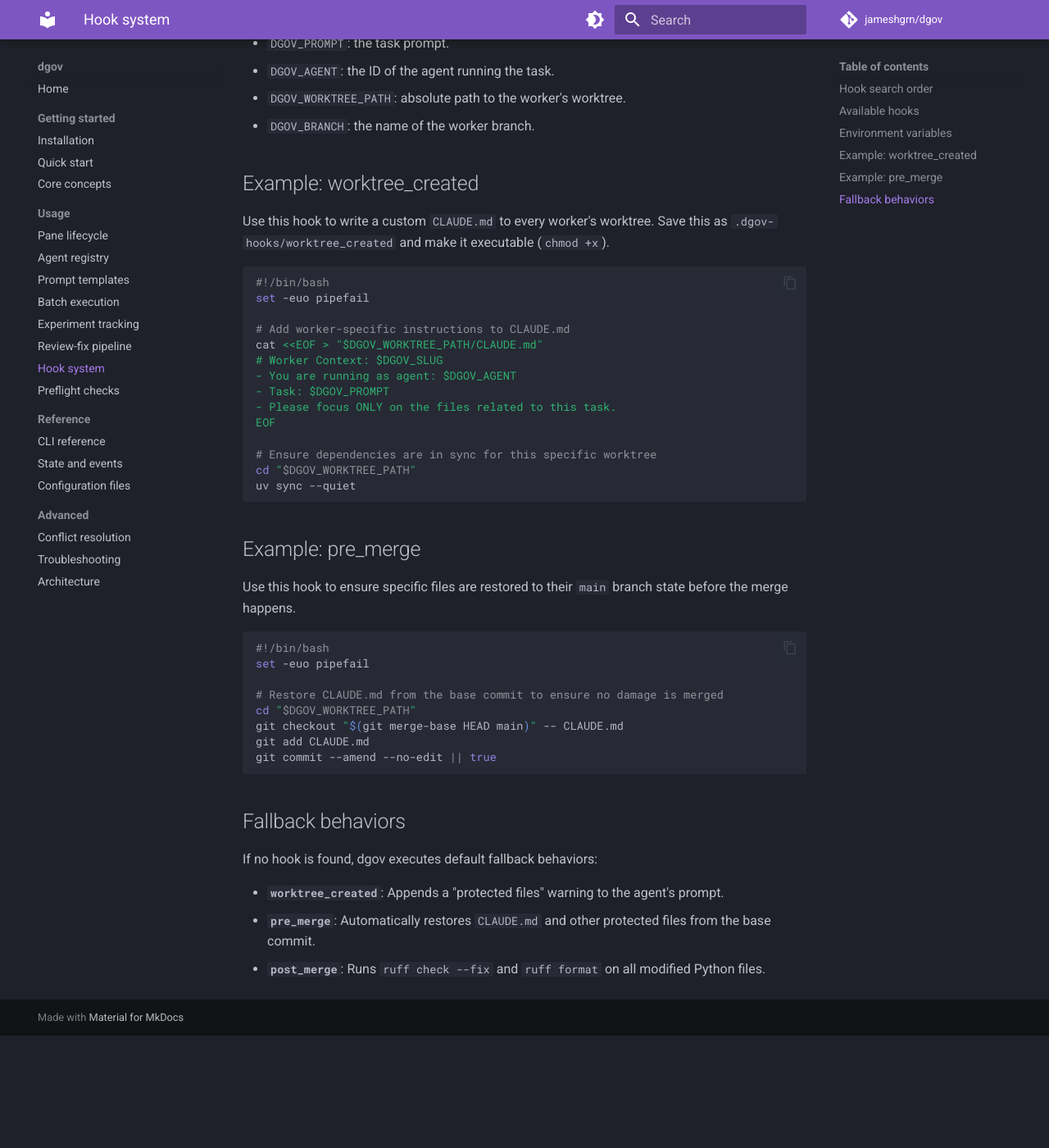
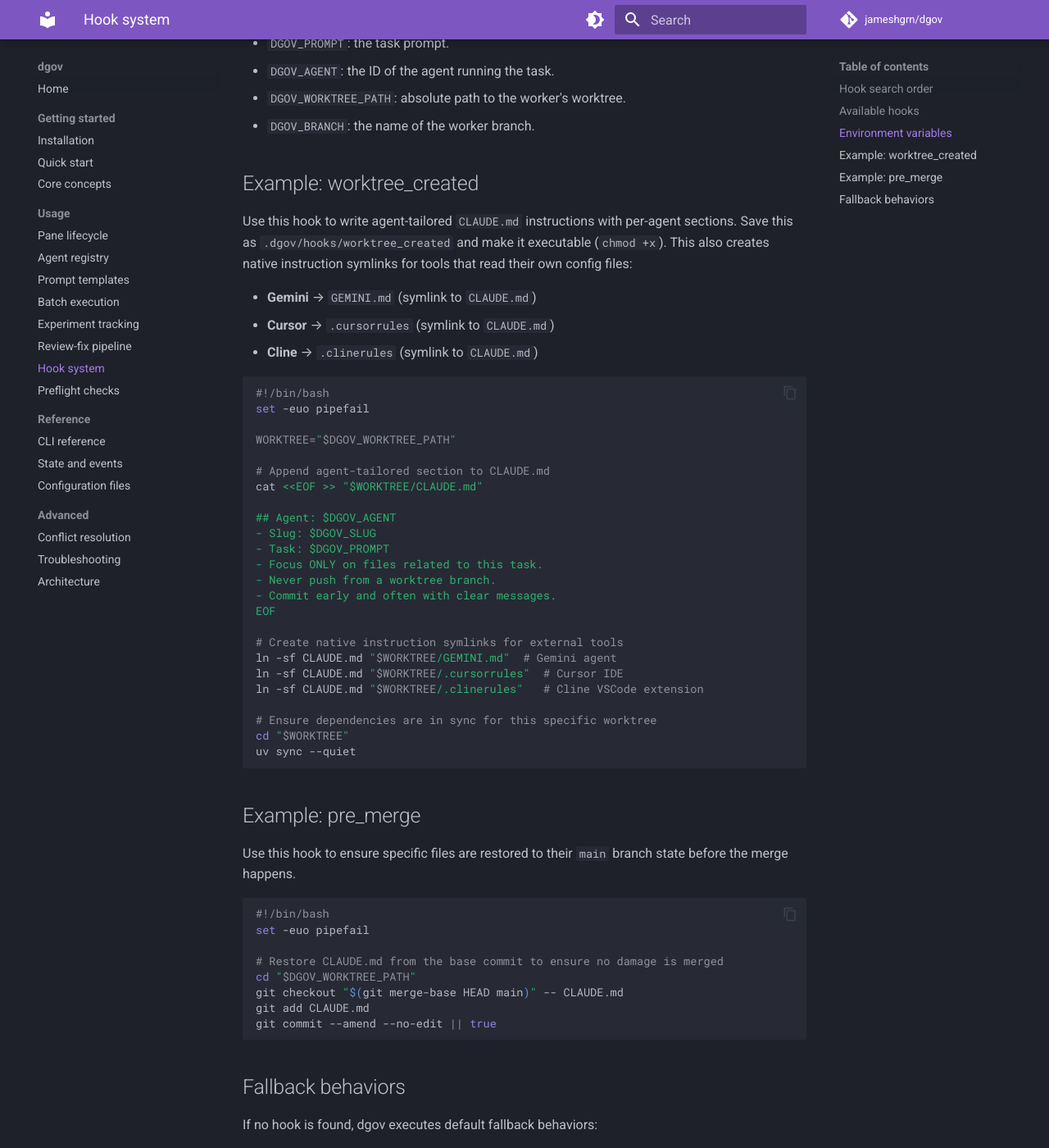
Before and after one commit to jameshgrn/dgov, an MkDocs documentation site: the page built from docs/hook-system.md, in a window 1280 px wide and 1400 px high, scrolled down 910 px. Shown: the whole window at 82% size. Built offline with MkDocs 1.6.1 and Material for MkDocs 9.7.7, drawn with Linux system fonts in a browser that asks for light colours; comment, search, counter and statistics services are not loaded; before the commit the page ends 2173 px from its top, so only the background shows below that; some of the changed text lies outside the part shown.

Commit message:
Update pane lifecycle and hook system docs

````diff
--- a/docs/hook-system.md
+++ b/docs/hook-system.md
@@ -6,8 +6,8 @@
 
 dgov searches for executable files with specific names in the following directories, in priority order (first found wins):
 
-1. **`.dgov-hooks/`**: Version-controlled hooks for your team.
-2. **`.dgov/hooks/`**: Local, gitignored hooks for your specific workstation.
+1. **`.dgov/hooks/`**: Local, gitignored hooks for your specific workstation.
+2. **`.dgov-hooks/`**: Version-controlled hooks for your team.
 3. **`~/.dgov/hooks/`**: Global hooks that run for every project.
 
 ## Available hooks
@@ -30,22 +30,36 @@
 
 ## Example: worktree_created
 
-Use this hook to write a custom `CLAUDE.md` to every worker's worktree. Save this as `.dgov-hooks/worktree_created` and make it executable (`chmod +x`).
+Use this hook to write agent-tailored `CLAUDE.md` instructions with per-agent sections. Save this as `.dgov/hooks/worktree_created` and make it executable (`chmod +x`). This also creates native instruction symlinks for tools that read their own config files:
+
+- **Gemini** → `GEMINI.md` (symlink to `CLAUDE.md`)
+- **Cursor** → `.cursorrules` (symlink to `CLAUDE.md`)
+- **Cline** → `.clinerules` (symlink to `CLAUDE.md`)
 
 ```bash
 #!/bin/bash
 set -euo pipefail
 
-# Add worker-specific instructions to CLAUDE.md
-cat <<EOF > "$DGOV_WORKTREE_PATH/CLAUDE.md"
-# Worker Context: $DGOV_SLUG
-- You are running as agent: $DGOV_AGENT
+WORKTREE="$DGOV_WORKTREE_PATH"
+
+# Append agent-tailored section to CLAUDE.md
+cat <<EOF >> "$WORKTREE/CLAUDE.md"
+
+## Agent: $DGOV_AGENT
+- Slug: $DGOV_SLUG
 - Task: $DGOV_PROMPT
-- Please focus ONLY on the files related to this task.
+- Focus ONLY on files related to this task.
+- Never push from a worktree branch.
+- Commit early and often with clear messages.
 EOF
 
+# Create native instruction symlinks for external tools
+ln -sf CLAUDE.md "$WORKTREE/GEMINI.md"  # Gemini agent
+ln -sf CLAUDE.md "$WORKTREE/.cursorrules"  # Cursor IDE
+ln -sf CLAUDE.md "$WORKTREE/.clinerules"   # Cline VSCode extension
+
 # Ensure dependencies are in sync for this specific worktree
-cd "$DGOV_WORKTREE_PATH"
+cd "$WORKTREE"
 uv sync --quiet
 ```
 
````
Also changed, not shown: docs/pane-lifecycle.md (+30 -11 lines).
